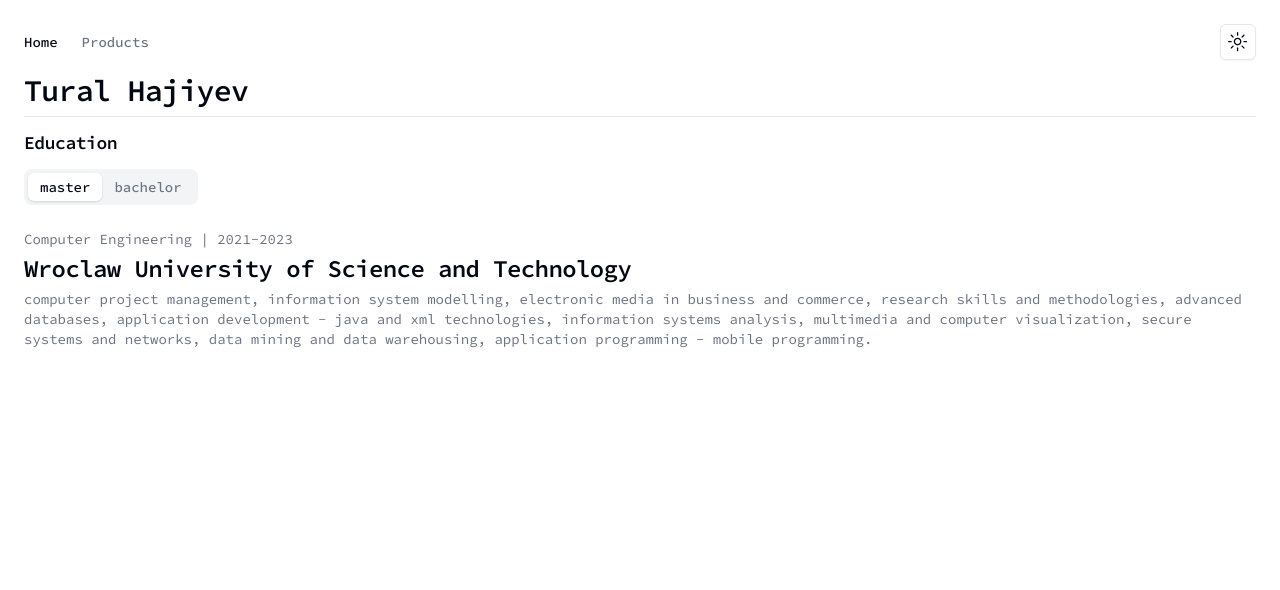
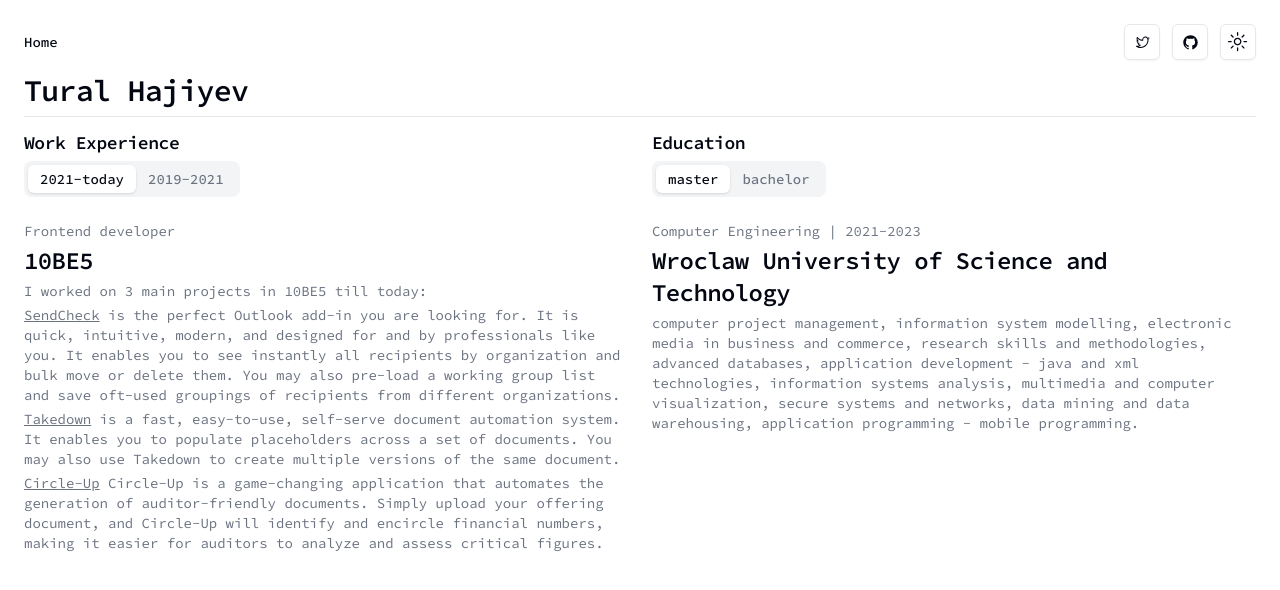
Before and after one commit to turalowski/tural.dev, a Next.js app: page / in a window 1280 px wide. Shown: the top 590 px of the page. Built offline with nearby package versions, Linux system fonts and the light colour scheme.

Commit message:
experience and education

```diff
--- a/app/components/education.tsx
+++ b/app/components/education.tsx
@@ -7,8 +7,8 @@
 
 export default function Education() {
   return (
-    <>
-      <h4 className="scroll-m-20  text-lg font-semibold tracking-tight">
+    <div className="flex flex-col">
+      <h4 className="scroll-m-20  text-lg font-semibold tracking-tight mb-1">
         Education
       </h4>
       <Tabs defaultValue="master" className="h-full w-full grow space-y-6">
@@ -66,6 +66,6 @@
           </div>
         </TabsContent>
       </Tabs>
-    </>
+    </div>
   );
 }
--- a/app/components/navbar.tsx
+++ b/app/components/navbar.tsx
@@ -17,12 +17,6 @@
       >
         Home
       </Link>
-      <Link
-        href="/examples/dashboard"
-        className="text-sm font-medium text-muted-foreground transition-colors hover:text-primary"
-      >
-        Products
-      </Link>
     </nav>
   );
 }
--- /dev/null
+++ b/app/components/work-experience.tsx
@@ -0,0 +1,112 @@
+import Link from 'next/link';
+import {
+  Tabs,
+  TabsContent,
+  TabsList,
+  TabsTrigger,
+} from '@/app/components/ui/tabs';
+
+const projects_pronet = [
+  {
+    name: 'Prospect SMB',
+    path: 'prospect.az',
+    content:
+      'is an ERP project which helps to manage businesses from one point. It is a module-based project which can be used separately. Each module of Prospect serves solutions in different areas like Users, Relations, Warehouses, Trades, Finance, HR, Orders, Call center, Reports, Tasks, and so on. The main stack in this project is React / Laravel and I have worked as a front-end developer. I get strong experience with React, Redux, Ant Design, async API calls, and so on. while working on this project.',
+  },
+  {
+    name: 'ProCall',
+    path: 'prospect.az',
+    content:
+      'is a web and desktop application that helps to handle and process calls in call centers. There are 5 call types Information, Suggestion, Order, Complaint, and Wrong are implemented and each call is stored in a database based on these types. Especially in the order type, customers can make orders with the help of customer service and this order will be processed in the Order module of the Prospect SMB project. These 2 projects run separately but are integrated. The main technologies which I used during the development of this project are React, React-Async, Electron.js, jssip, context API, Ant Design, and so on.',
+  },
+];
+
+const projects_10be5 = [
+  {
+    name: 'SendCheck',
+    path: '10be5.com',
+    content:
+      ' is the perfect Outlook add-in you are looking for. It is quick, intuitive, modern, and designed for and by professionals like you. It enables you to see instantly all recipients by organization and bulk move or delete them. You may also pre-load a working group list and save oft-used groupings of recipients from different organizations.',
+  },
+  {
+    name: 'Takedown',
+    path: '10be5.com',
+    content:
+      'is a fast, easy-to-use, self-serve document automation system. It enables you to populate placeholders across a set of documents. You may also use Takedown to create multiple versions of the same document. ',
+  },
+  {
+    name: 'Circle-Up',
+    path: '10be5.com',
+    content:
+      'Circle-Up is a game-changing application that automates the generation of auditor-friendly documents. Simply upload your offering document, and Circle-Up will identify and encircle financial numbers, making it easier for auditors to analyze and assess critical figures.',
+  },
+];
+
+export default function WorkExperience() {
+  return (
+    <div>
+      <h4 className="scroll-m-20 text-lg font-semibold tracking-tight mb-1">
+        Work Experience
+      </h4>
+      <Tabs defaultValue="10be5" className="h-full w-full grow space-y-6">
+        <div className="space-between flex items-center grow">
+          <TabsList>
+            <TabsTrigger value="10be5">2021-today</TabsTrigger>
+            <TabsTrigger value="pronet">2019-2021</TabsTrigger>
+          </TabsList>
+        </div>
+        <TabsContent value="pronet" className="border-none p-0 outline-none">
+          <div className="flex items-center justify-between">
+            <div className="space-y-1">
+              <p className="text-sm text-muted-foreground">
+                Frontend developer
+              </p>
+              <h2 className="text-2xl font-semibold tracking-tight">
+                Pronet LLC
+              </h2>
+              <p className="text-sm text-muted-foreground">
+                I worked on 2 main projects during my journey:
+              </p>
+              {projects_pronet.map(project => (
+                <p key={project.name} className="text-sm text-muted-foreground">
+                  <Link href={project.path}>
+                    <span className="underline underline-offset-1">
+                      {project.name}
+                    </span>
+                  </Link>{' '}
+                  {project.content}
+                </p>
+              ))}
+            </div>
+          </div>
+        </TabsContent>
+        <TabsContent
+          value="10be5"
+          className="h-full flex-col border-none p-0 data-[state=active]:flex"
+        >
+          <div className="flex items-center justify-between">
+            <div className="space-y-1">
+              <p className="text-sm text-muted-foreground">
+                Frontend developer
+              </p>
+              <h2 className="text-2xl font-semibold tracking-tight">10BE5</h2>
+              <p className="text-sm text-muted-foreground">
+                I worked on 3 main projects in 10BE5 till today:
+              </p>
+              {projects_10be5.map(project => (
+                <p key={project.name} className="text-sm text-muted-foreground">
+                  <Link href={project.path}>
+                    <span className="underline underline-offset-1">
+                      {project.name}
+                    </span>
+                  </Link>{' '}
+                  {project.content}
+                </p>
+              ))}
+            </div>
+          </div>
+        </TabsContent>
+      </Tabs>
+    </div>
+  );
+}
--- a/app/page.tsx
+++ b/app/page.tsx
@@ -1,19 +1,41 @@
 import Navbar from '@/app/components/navbar';
 import ToggleAppearance from '@/app/components/toggle-appearance';
 import Education from '@/app/components/education';
+import WorkExperience from './components/work-experience';
+import { TwitterLogoIcon, GitHubLogoIcon } from '@radix-ui/react-icons';
+import { Button } from './components/ui/button';
+import Link from 'next/link';
 
 export default function Home() {
   return (
     <main className="flex min-h-screen flex-col  justify-start  p-6">
       <nav className="flex items-center justify-between ">
         <Navbar />
-        <ToggleAppearance />
+        <div className="flex items-center gap-3">
+          <Link target="_blank" href="https://twitter.com/turalowski">
+            <Button variant="outline" size="icon">
+              <TwitterLogoIcon />
+              <span className="sr-only">Twitter</span>
+            </Button>
+          </Link>
+
+          <Link target="_blank" href="https://github.com/turalowski">
+            <Button variant="outline" size="icon">
+              <GitHubLogoIcon />
+              <span className="sr-only">Github</span>
+            </Button>
+          </Link>
+          <ToggleAppearance />
+        </div>
       </nav>
       <div className="flex flex-col my-3 gap-3">
         <h2 className="scroll-m-20 border-b pb-2 text-3xl font-semibold tracking-tight first:mt-0">
           Tural Hajiyev
         </h2>
-        <Education />
+        <div className="grid grid-cols-1 md:grid-cols-2 gap-6">
+          <WorkExperience />
+          <Education />
+        </div>
       </div>
     </main>
   );
```
